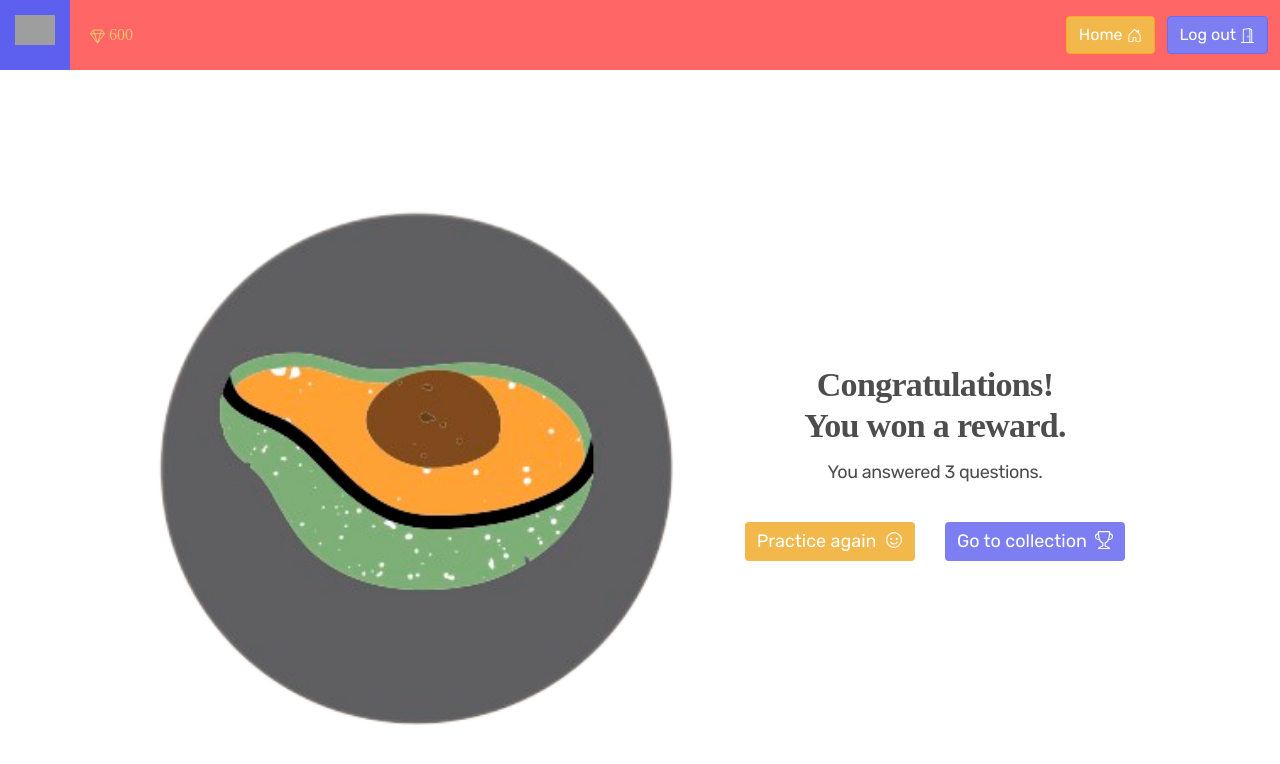
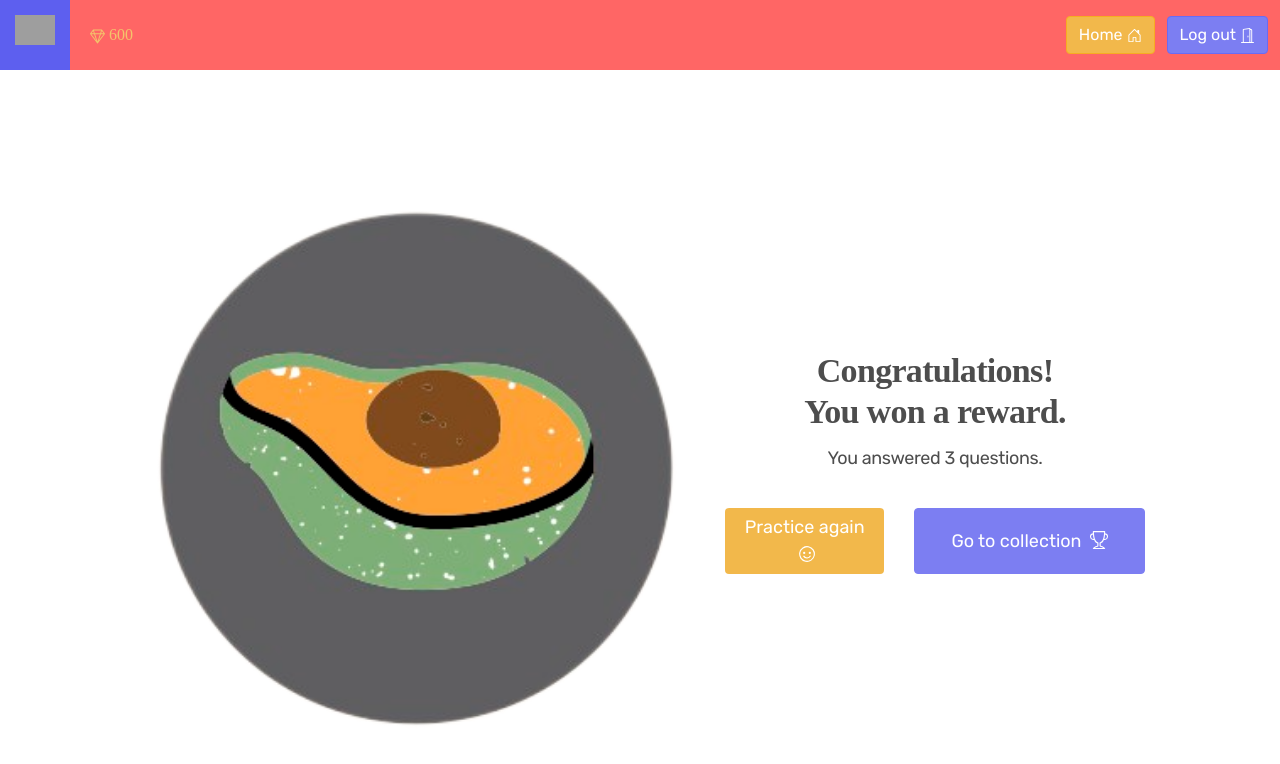
Before and after one commit to tamaraputriv/MathsCamp, a React (Create React App) app: page /reward in a window 1280 px wide. Shown: the top 764 px of the page. Built offline with nearby package versions, Linux system fonts and the light colour scheme; grey boxes are pictures that could not be loaded; a web font is replaced by a local one; what parse would draw is missing.

Commit message:
button styling

```diff
--- a/src/App.js
+++ b/src/App.js
@@ -10,6 +10,7 @@ import RewardPage from "./pages/RewardPage";
 import "bootstrap/dist/css/bootstrap.css";
 import "@fontsource/rubik";
 import "@fontsource/solway";
+import Break from "./pages/BreakPage";
 
 function App() {
   return (
@@ -23,6 +24,7 @@ function App() {
           <Route exact path="/practice" component={PracticePage} />
           <Route exact path="/mascot" component={EditMascotPage} />
           <Route exaxt path="/reward" component={RewardPage} />
+          <Route exaxt path="/break" component={Break} />
         </Switch>
       </Router>
     </div>
--- a/src/components/RewardSection/RewardSection.css
+++ b/src/components/RewardSection/RewardSection.css
@@ -34,11 +34,11 @@
 }
 
 .go-collection-btn {
-  border: none;
+  margin-top: 10px;
+  width: 247px;
   background-color: #7c7ef2;
   border-color: #7c7ef2;
   font-family: "Rubik";
-  margin-right: 0;
 }
 
 .go-collection-btn:hover {
--- a/src/components/UserInfo/UserInfo.js
+++ b/src/components/UserInfo/UserInfo.js
@@ -16,7 +16,7 @@ export default function UserInfo() {
   };
 
   const handleExam = () => {
-    history.push("/reward");
+    history.push("/break");
   };
 
   const handleChangeMascot = () => {
```
